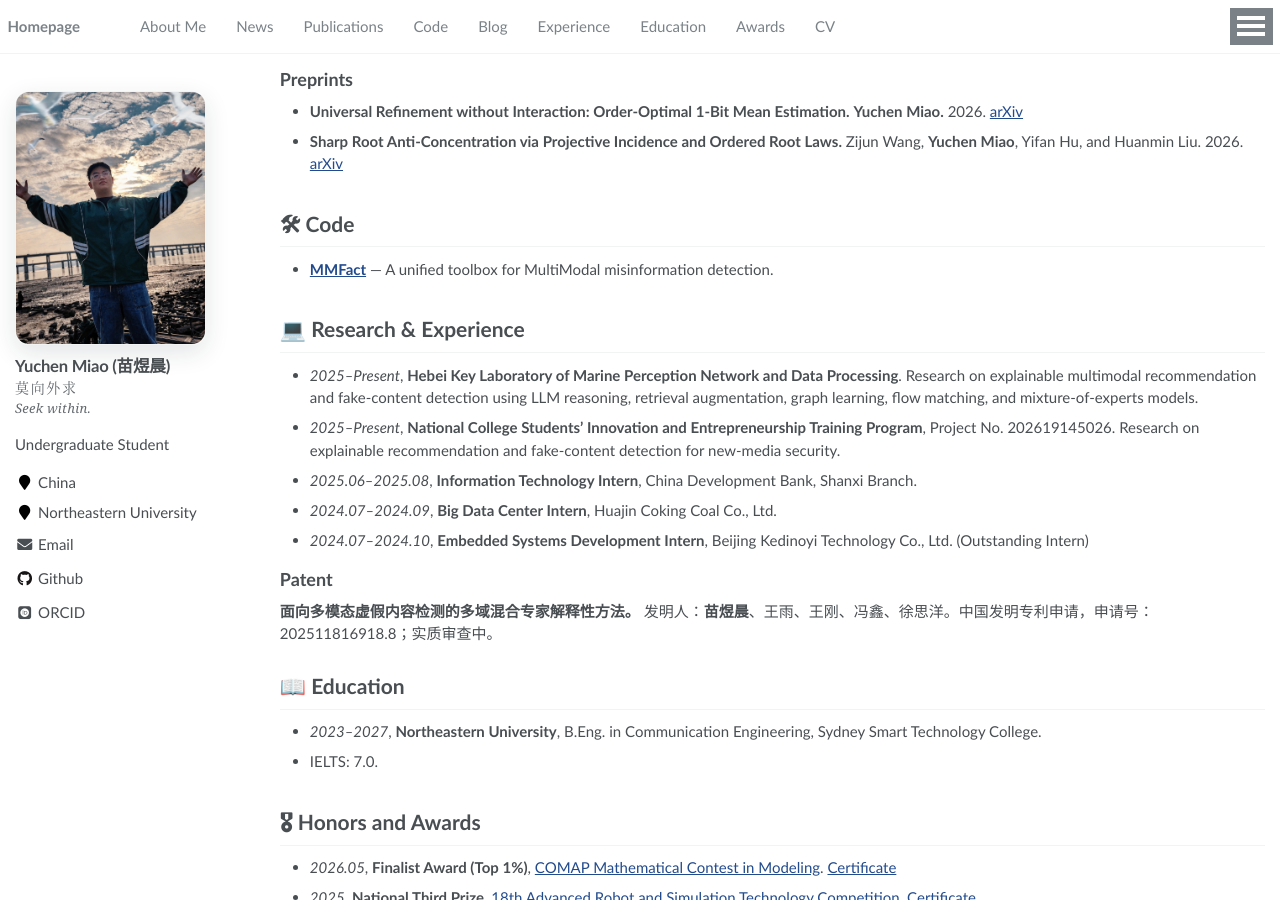
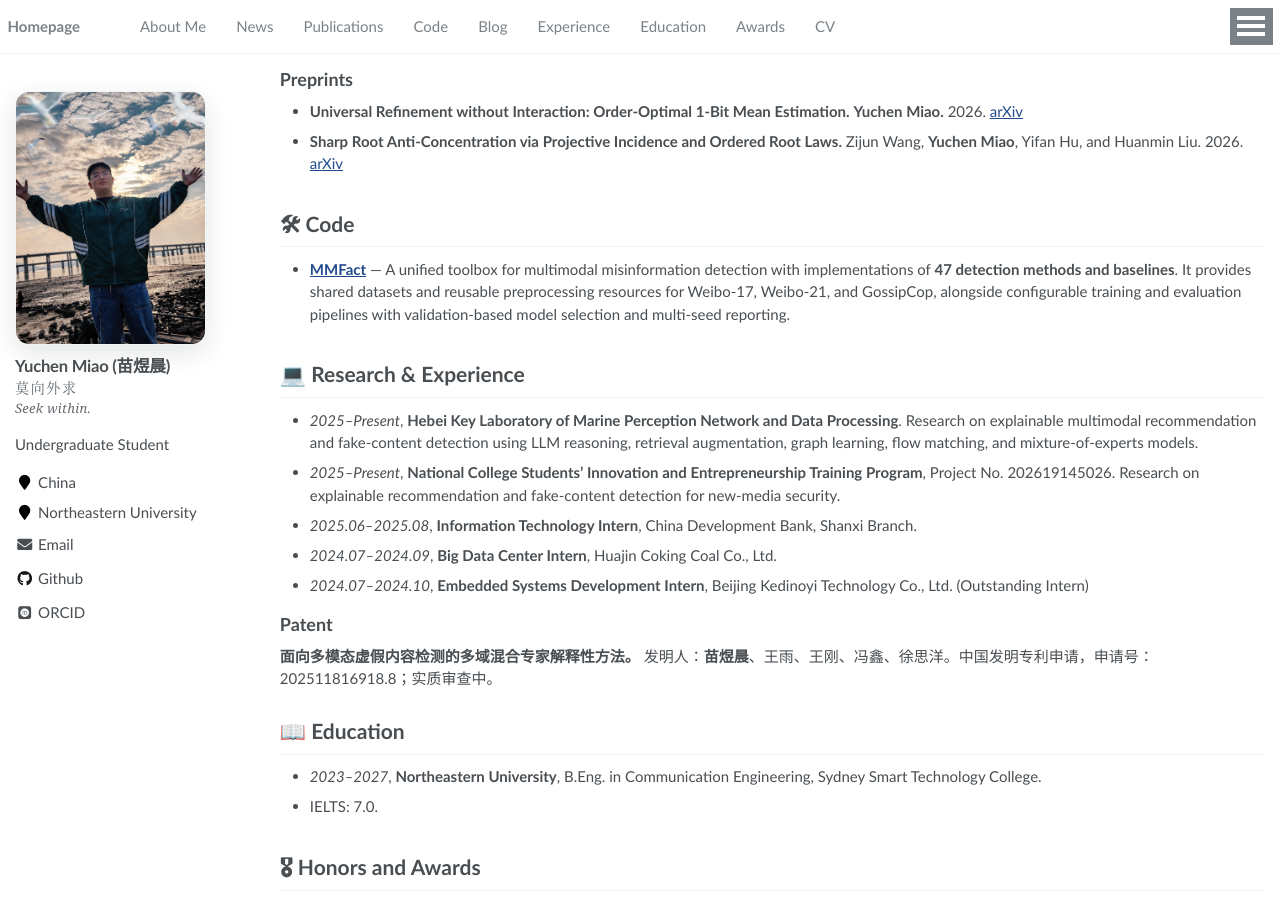
Before and after one commit to yuchenmiao04/yuchenmiao04.github.io, a Jekyll site: the page built from _pages/about.md, in a window 1280 px wide and 900 px high, scrolled down 1613 px. Built offline with Jekyll 4.4.1, drawn with Linux system fonts in a browser that asks for light colours; some web fonts are replaced; formulas are drawn with MathJax 3.

Commit message:
Expand MMFact project description with implementation scope

```diff
--- a/_pages/about.md
+++ b/_pages/about.md
@@ -94,7 +94,7 @@ Yurui Shi$^\dagger$, **Yuchen Miao$^\dagger$**, Ximing Hu, Zijun Wang, and Chang
 
 # 🛠 Code
 
-- **[MMFact](https://github.com/yuchenmiao04/MMFact)** — A unified toolbox for MultiModal misinformation detection.
+- **[MMFact](https://github.com/yuchenmiao04/MMFact)** — A unified toolbox for multimodal misinformation detection with implementations of **47 detection methods and baselines**. It provides shared datasets and reusable preprocessing resources for Weibo-17, Weibo-21, and GossipCop, alongside configurable training and evaluation pipelines with validation-based model selection and multi-seed reporting.
 
 <span class='anchor' id='experience'></span>
 
```
